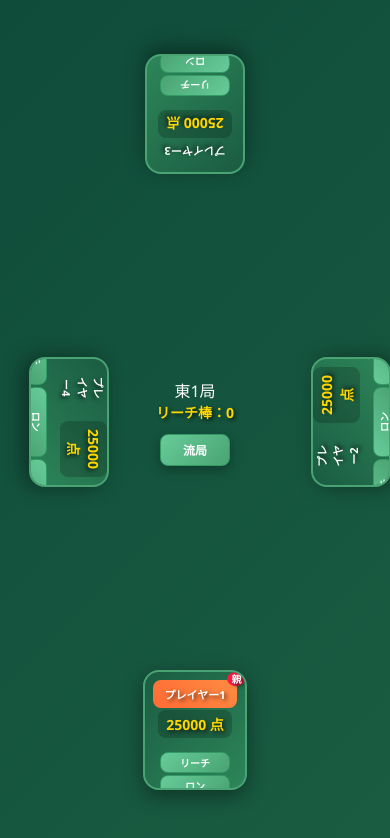
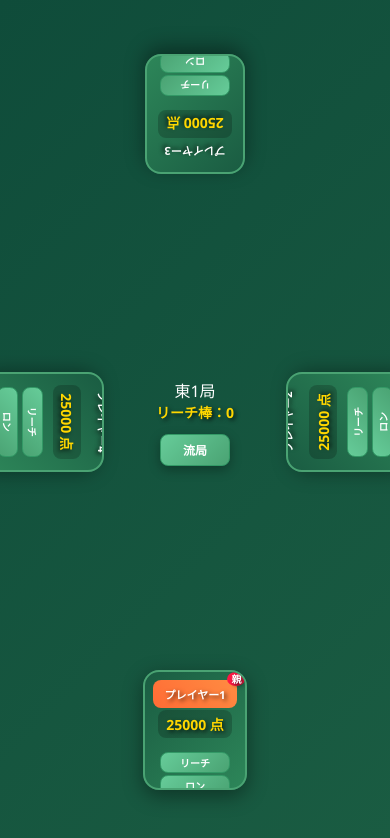
Before and after one commit to KeidaiHidaka/mahjong-scoreboard2, a React (Vite) app: page / in a window 390 px wide. Shown: the top 838 px of the page. Built offline with nearby package versions, Linux system fonts and the light colour scheme.

Commit message:
縦に戻したけど表示は戻った

```diff
--- a/src/components/styles/layout.css
+++ b/src/components/styles/layout.css
@@ -14,11 +14,12 @@
     "left-player center-info right-player"
     ". bottom-player .";
   grid-template-rows: 1fr 2fr 1fr;
-  grid-template-columns: 1.5fr 2fr 1.5fr; /* 中央を40%に縮小 */
+  grid-template-columns: 120px 1fr 120px; /* 左右を固定幅に変更 */
   gap: var(--spacing-md);
   padding: var(--spacing-md);
   box-sizing: border-box;
-  align-items: center; /* 追加：全体の垂直中央揃え */
+  align-items: center;
+  justify-items: center; /* 追加：水平中央揃え */
 }
 
 /* 各エリアの配置 */
@@ -49,16 +50,16 @@
   backdrop-filter: blur(10px);
   box-shadow: var(--shadow-lg);
   z-index: 10;
+  width: 100%;
+  max-width: 400px; /* 中央パネルの最大幅を制限 */
 }
 
-/* 左右プレイヤーの直接配置 - 中央揃えを強化 */
+/* 左右プレイヤーの直接配置 - より確実な中央揃え */
 .mahjong-app > .player-panel--left {
   grid-area: left-player;
   display: flex;
   justify-content: center;
   align-items: center;
-  align-self: center; /* 追加：垂直中央揃え */
-  justify-self: center; /* 追加：水平中央揃え */
 }
 
 .mahjong-app > .player-panel--right {
@@ -66,15 +67,13 @@
   display: flex;
   justify-content: center;
   align-items: center;
-  align-self: center; /* 追加：垂直中央揃え */
-  justify-self: center; /* 追加：水平中央揃え */
 }
 
 /* レスポンシブ調整 */
 @media (max-width: 768px) {
   .mahjong-app {
     grid-template-rows: 1fr 1.5fr 1fr;
-    grid-template-columns: 1.2fr 2fr 1.2fr; /* タブレットでは少し中央を広げる */
+    grid-template-columns: 100px 1fr 100px; /* タブレット用調整 */
     gap: var(--spacing-sm);
     padding: var(--spacing-sm);
   }
@@ -86,20 +85,25 @@
 
 @media (max-width: 480px) {
   .mahjong-app {
-    grid-template-rows: minmax(60px, 0.8fr) 1.4fr minmax(60px, 0.8fr); /* より柔軟な高さ設定 */
-    grid-template-columns: 1fr 2fr 1fr; /* スマホでは元の比率に戻す */
+    grid-template-rows: minmax(60px, 0.8fr) 1.4fr minmax(60px, 0.8fr);
+    grid-template-columns: 80px 1fr 80px; /* スマホ用により小さく */
     gap: var(--spacing-xs);
     padding: var(--spacing-xs);
-    min-height: 100vh; /* 最小高さを保証 */
-    max-height: 100vh; /* 最大高さを制限 */
+    min-height: 100vh;
+    max-height: 100vh;
+  }
+
+  .mahjong-app__center-info {
+    max-width: none; /* スマホでは最大幅制限を解除 */
   }
 }
 
 @media (max-height: 600px) {
   .mahjong-app {
-    grid-template-rows: minmax(50px, 0.7fr) 1.6fr minmax(50px, 0.7fr); /* 低い画面での調整 */
-    gap: 4px; /* ギャップをさらに縮小 */
-    padding: 4px; /* パディングも縮小 */
+    grid-template-rows: minmax(50px, 0.7fr) 1.6fr minmax(50px, 0.7fr);
+    grid-template-columns: 70px 1fr 70px; /* 低い画面用 */
+    gap: 4px;
+    padding: 4px;
   }
 
   .mahjong-app__center-info {
@@ -111,13 +115,14 @@
 @media (max-width: 480px) and (max-height: 700px) {
   .mahjong-app {
     grid-template-rows: minmax(50px, 0.75fr) 1.5fr minmax(50px, 0.75fr);
+    grid-template-columns: 60px 1fr 60px; /* さらに小さく */
     gap: 2px;
     padding: 2px;
   }
 
   .mahjong-app__center-info {
     padding: var(--spacing-sm);
-    border-width: 2px; /* ボーダーも細く */
+    border-width: 2px;
   }
 }
 
@@ -125,6 +130,7 @@
 @media (max-width: 380px) {
   .mahjong-app {
     grid-template-rows: minmax(45px, 0.7fr) 1.6fr minmax(45px, 0.7fr);
+    grid-template-columns: 50px 1fr 50px; /* 極小サイズ */
     gap: 1px;
     padding: 1px;
   }
--- a/src/components/styles/player-panel.css
+++ b/src/components/styles/player-panel.css
@@ -27,40 +27,36 @@
   transform: rotate(180deg) !important;
 }
 
-/* 左右のプレイヤーパネルは横長にして、確実に中央配置 */
+/* 左右のプレイヤーパネル - 大幅に簡素化 */
 .player-panel.player-panel--left,
 .player-panel.player-panel--right {
-  min-width: 320px;
-  max-width: 320px;
-  height: 100px;
-  padding: var(--spacing-md) var(--spacing-lg);
+  width: 100px; /* 固定幅 */
+  height: 300px; /* 固定高さ */
+  padding: var(--spacing-md);
   display: flex;
   flex-direction: column;
   justify-content: center;
   align-items: center;
-  /* 中央配置を確実にする */
-  margin: auto;
-  align-self: center;
-  justify-self: center;
+  margin: 0; /* マージンを削除 */
 }
 
-/* 左右のプレイヤーパネル内のプレイヤー情報を横並びに */
+/* 左右のプレイヤーパネル内のプレイヤー情報を縦並びに戻す */
 .player-panel.player-panel--left .player-info,
 .player-panel.player-panel--right .player-info {
   display: flex;
-  flex-direction: row;
+  flex-direction: column;
   align-items: center;
   justify-content: center;
-  gap: var(--spacing-md);
+  gap: var(--spacing-sm);
   margin-bottom: var(--spacing-sm);
 }
 
-/* 左右のプレイヤーパネルのボタンを横並びに */
+/* 左右のプレイヤーパネルのボタンを縦並びに戻す */
 .player-panel.player-panel--left .player-panel__buttons,
 .player-panel.player-panel--right .player-panel__buttons {
   display: flex;
-  flex-direction: row;
-  gap: var(--spacing-sm);
+  flex-direction: column;
+  gap: var(--spacing-xs);
   align-items: center;
   justify-content: center;
 }
@@ -119,12 +115,6 @@
   transition: background-color 0.2s;
 }
 
-/* 左右のプレイヤーパネルではプレイヤー名のmargin-bottomを削除 */
-.player-panel.player-panel--left .player-panel__name,
-.player-panel.player-panel--right .player-panel__name {
-  margin-bottom: 0;
-}
-
 .player-panel__name:hover {
   background-color: rgba(255, 255, 255, 0.1);
 }
@@ -161,12 +151,6 @@
   border-radius: var(--border-radius-sm);
 }
 
-/* 左右のプレイヤーパネルでは得点のmargin-bottomを削除 */
-.player-panel.player-panel--left .player-panel__score,
-.player-panel.player-panel--right .player-panel__score {
-  margin-bottom: 0;
-}
-
 /* プレイヤーボタン */
 .player-panel__buttons {
   display: flex;
@@ -178,25 +162,16 @@
 /* レスポンシブ調整 */
 @media (max-width: 768px) {
   .player-panel {
-    min-width: 100px;
+    min-width: 120px;
     padding: var(--spacing-md);
   }
 
-  /* 左右のプレイヤーパネルを横長に調整 */
+  /* 左右のプレイヤーパネル */
   .player-panel.player-panel--left,
   .player-panel.player-panel--right {
-    min-width: 320px;
-    max-width: 320px;
-    height: 120px;
-    padding: var(--spacing-sm) var(--spacing-md);
-    display: flex;
-    flex-direction: column;
-    justify-content: center;
-    align-items: center;
-    /* タブレットでも中央配置を維持 */
-    margin: auto;
-    align-self: center;
-    justify-self: center;
+    width: 90px;
+    height: 250px;
+    padding: var(--spacing-sm);
   }
 
   .player-panel__name {
@@ -212,40 +187,30 @@
   .player-panel {
     min-width: 100px;
     padding: var(--spacing-sm);
-    /* 通常の上下パネルをよりコンパクトに */
     max-height: 120px;
     overflow: hidden;
   }
 
-  /* スマホでは左右のプレイヤーパネルをコンパクトに */
+  /* スマホでは左右のプレイヤーパネルをさらにコンパクトに */
   .player-panel.player-panel--left,
   .player-panel.player-panel--right {
-    min-width: 100px; /* より小さく */
-    max-width: 130px; /* より小さく */
-    height: 80px; /* より低く */
-    padding: var(--spacing-xs) var(--spacing-sm);
-    display: flex;
-    flex-direction: column;
-    justify-content: center;
-    align-items: center;
-    /* スマホでも中央配置を維持 */
-    margin: auto;
-    align-self: center;
-    justify-self: center;
+    width: 70px;
+    height: 200px;
+    padding: var(--spacing-xs);
   }
 
   .player-panel__name {
-    font-size: 11px; /* さらに小さく */
+    font-size: 11px;
     margin-bottom: 2px;
   }
 
   .player-panel__score {
-    font-size: 14px; /* さらに小さく */
+    font-size: 14px;
     margin-bottom: 2px;
   }
 
   .player-panel__buttons {
-    gap: 2px; /* ボタン間隔を狭く */
+    gap: 2px;
   }
 
   /* ボタンもコンパクトに */
@@ -253,10 +218,33 @@
     font-size: 10px;
     padding: 2px 6px;
   }
+}
 
-  /* スマホサイズでも左右のプレイヤーパネルの横並びレイアウトを維持 */
-  .player-panel.player-panel--left .player-panel__buttons,
-  .player-panel.player-panel--right .player-panel__buttons {
-    gap: 2px;
+@media (max-height: 600px) {
+  .player-panel.player-panel--left,
+  .player-panel.player-panel--right {
+    height: 180px;
   }
 }
+
+@media (max-width: 380px) {
+  .player-panel.player-panel--left,
+  .player-panel.player-panel--right {
+    width: 45px;
+    height: 150px;
+    padding: 2px;
+  }
+
+  .player-panel__name {
+    font-size: 9px;
+  }
+
+  .player-panel__score {
+    font-size: 10px;
+  }
+
+  .player-panel .btn {
+    font-size: 8px;
+    padding: 1px 3px;
+  }
+}
```
